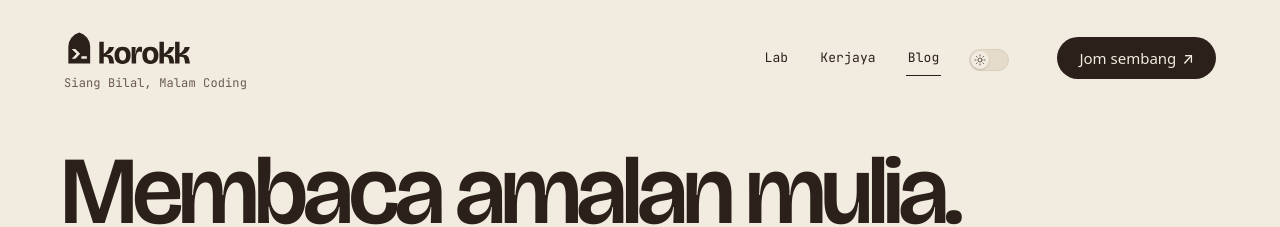
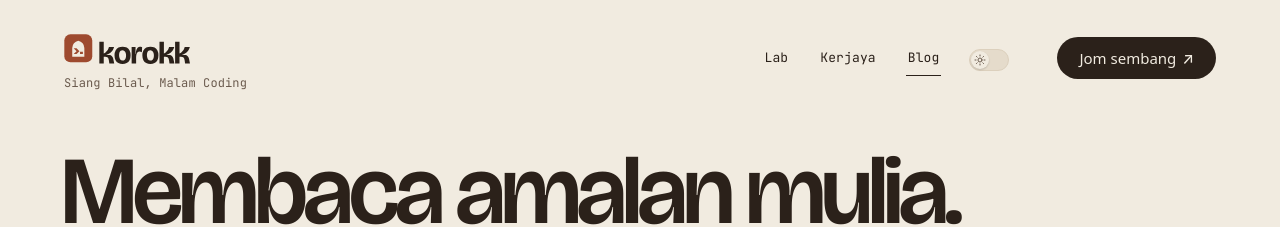
Before and after one commit to Kengkorok/Kengkorok.github.io, a Jekyll site: the page built from blog/index.html, in a window 1280 px wide. Shown: the top 227 px of the page. Built offline with Jekyll 4.4.1, drawn with Linux system fonts in a browser that asks for light colours; some web fonts are replaced.

Commit message:
feat(blog): logo ikon untuk mod cerah dan gelap
Cerah: ikon asal (petak terakota, simbol krim) dengan wordmark ink.
Gelap: petak krim, simbol terakota, wordmark krim.

Co-Authored-By: Claude Opus 5.5 <noreply@anthropic.com>

```diff
--- a/_layouts/base.html
+++ b/_layouts/base.html
@@ -6,7 +6,7 @@
 <body>
   <header class="nav nav--blog wrap">
     <div>
-      <a class="nav__name" href="{{ '/' | relative_url }}"><img class="logo--terang" src="{{ '/brand/svg/korokk-mendatar-ink.svg' | relative_url }}" alt="korokk.com" width="132" height="40"><img class="logo--gelap" src="{{ '/brand/svg/korokk-mendatar-gelap.svg' | relative_url }}" alt="korokk.com" width="132" height="40"></a>
+      <a class="nav__name" href="{{ '/' | relative_url }}"><img class="logo--terang" src="{{ '/brand/svg/korokk-mendatar-cerah.svg' | relative_url }}" alt="korokk.com" width="132" height="40"><img class="logo--gelap" src="{{ '/brand/svg/korokk-mendatar-gelap.svg' | relative_url }}" alt="korokk.com" width="132" height="40"></a>
       <p class="nav__tag mono muted">Siang Bilal, Malam Coding</p>
     </div>
     <nav class="nav__links mono" aria-label="Utama">
```
Also changed, not shown: brand/svg/korokk-mendatar-cerah.svg (added), brand/svg/korokk-mendatar-gelap.svg.
